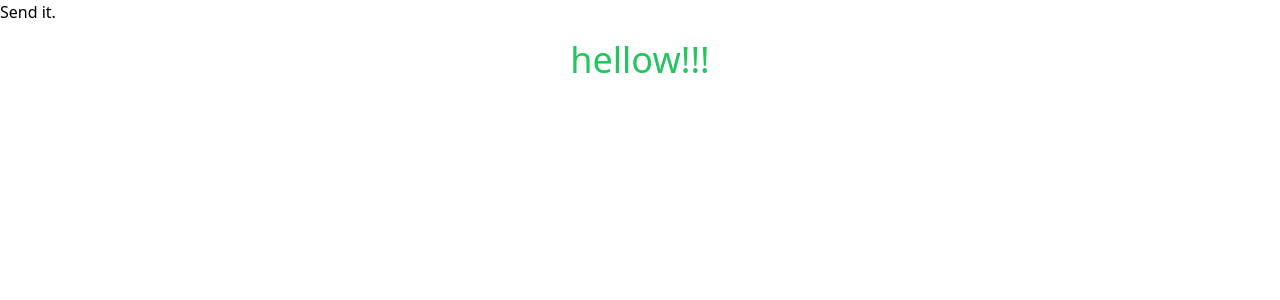
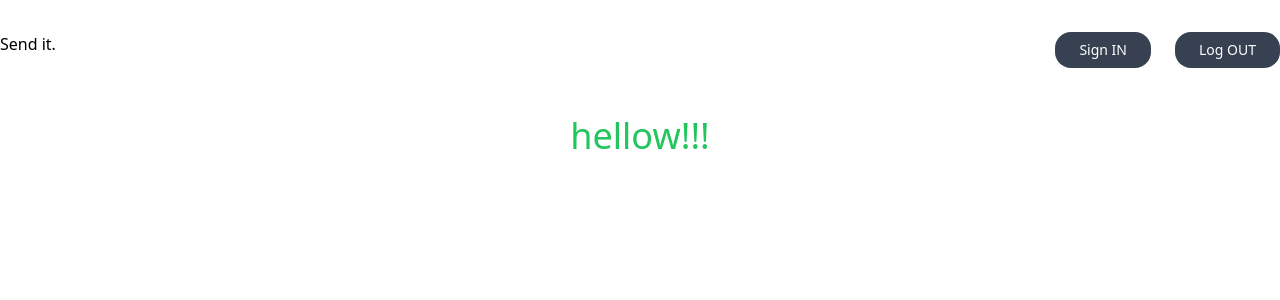
Before and after one commit to zibiv/YVP_2_portit, a Next.js app: page / in a window 1280 px wide. Shown: the top 300 px of the page. Built offline with nearby package versions, Linux system fonts and the light colour scheme.

Commit message:
Добавлены кнопки для login, logout Добавлен секрет в опции настройки auth

```diff
--- /dev/null
+++ b/app/auth/Login.tsx
@@ -0,0 +1,11 @@
+'use client'
+
+import { signIn } from 'next-auth/react'
+
+export default function Login() {
+  return (
+    <li className='list-none'>
+      <button className='text-sm bg-gray-700 text-white py-2 px-6 rounded-2xl disabled:opacity-25' onClick={(e) => signIn()}>Sign IN</button>
+    </li>
+  )
+}
--- /dev/null
+++ b/app/auth/Logout.tsx
@@ -0,0 +1,11 @@
+'use client'
+
+import { signOut } from 'next-auth/react'
+
+export default function Logout() {
+  return (
+    <li className='list-none'>
+      <button className='text-sm bg-gray-700 text-white py-2 px-6 rounded-2xl disabled:opacity-25' onClick={(e) => signOut()}>Log OUT</button>
+    </li>
+  )
+}
--- a/app/auth/Nav.tsx
+++ b/app/auth/Nav.tsx
@@ -1,11 +1,18 @@
 import Link from "next/link"
+import Login from "./Login"
+import Logout from "./Logout"
 
 export default async function Nav() {
   return (
-    <nav>
+    <nav className="flex justify-between py-8">
       <Link href={'/'}>
         <h1>Send it.</h1>
       </Link>
+      {/* //client in here */}
+      <ul className="flex items-center gap-6">
+        <Login />
+        <Logout />
+      </ul>
     </nav>
   )
 }
--- a/pages/api/auth/[...nextauth].js
+++ b/pages/api/auth/[...nextauth].js
@@ -3,9 +3,12 @@ import GithubProvider from "next-auth/providers/github"
 import { PrismaAdapter } from "@next-auth/prisma-adapter"
 import prisma from "../../../prisma/client"
 
+
+
 export const authOptions = {
   // Configure one or more authentication providers
   adapter: PrismaAdapter(prisma),
+  secret: process.env.NEXTAUTH_SECRET,//можно не указывать явно, process.env.NEXTAUTH_SECRET, значение по умолчанию
   providers: [
     GithubProvider({
       clientId: process.env.GITHUB_ID,
@@ -13,4 +16,5 @@ export const authOptions = {
     }),
   ],
 }
+
 export default NextAuth(authOptions)
```
